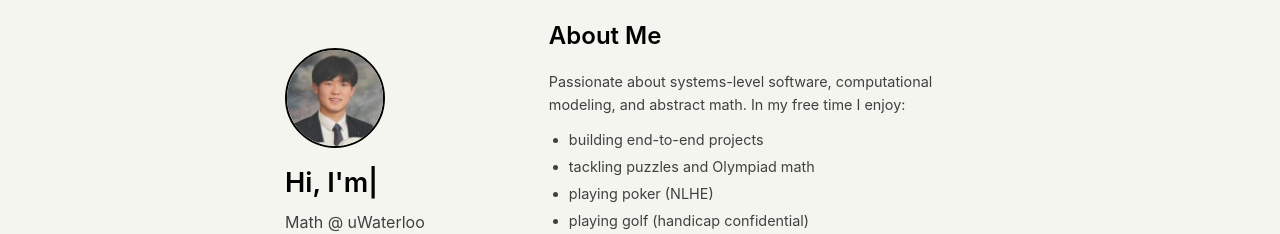
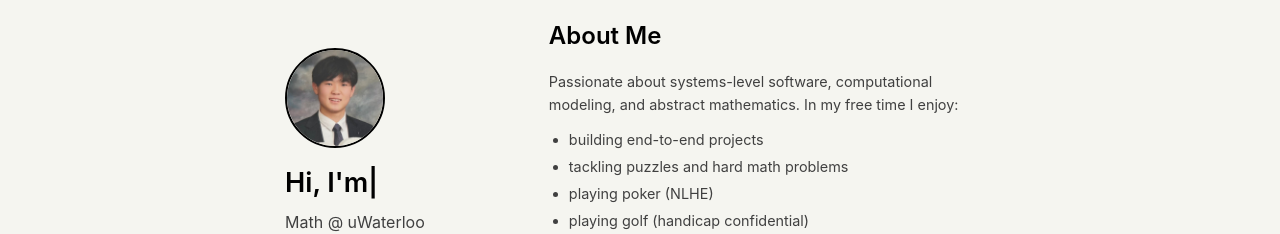
Before and after one commit to rli8145/rli-personal-website, a React (Vite) app: page / in a window 1280 px wide. Shown: the part 200-434 px from the top of the page. Built offline with nearby package versions, Linux system fonts and the light colour scheme.

Commit message:
update resume, about me

```diff
--- a/src/components/About.jsx
+++ b/src/components/About.jsx
@@ -7,12 +7,12 @@ function About() {
       <div className="about-content">
         <div className="about-text">
           <p>
-            Passionate about systems-level software, computational modeling, and abstract math.
+            Passionate about systems-level software, computational modeling, and abstract mathematics.
             In my free time I enjoy:
           </p>
           <ul className="interests-list">
             <li>building end-to-end projects</li>
-            <li>tackling puzzles and Olympiad math</li>
+            <li>tackling puzzles and hard math problems</li>
             <li>playing poker (NLHE)</li>
             <li>playing golf (handicap confidential)</li>
             <li>good movies (<a href="https://letterboxd.com/rli8145/" target="_blank" rel="noopener noreferrer" className="external-link">Letterboxd<svg width="12" height="12" viewBox="0 0 24 24" fill="none" stroke="currentColor" strokeWidth="2"><line x1="7" y1="17" x2="17" y2="7"/><polyline points="7 7 17 7 17 17"/></svg></a>) and music (<a href="https://open.spotify.com/user/ryanli-nz" target="_blank" rel="noopener noreferrer" className="external-link">Spotify<svg width="12" height="12" viewBox="0 0 24 24" fill="none" stroke="currentColor" strokeWidth="2"><line x1="7" y1="17" x2="17" y2="7"/><polyline points="7 7 17 7 17 17"/></svg></a>)</li>
```
Also changed, not shown: 1 other file (tests, documents, lock files or other folders).
